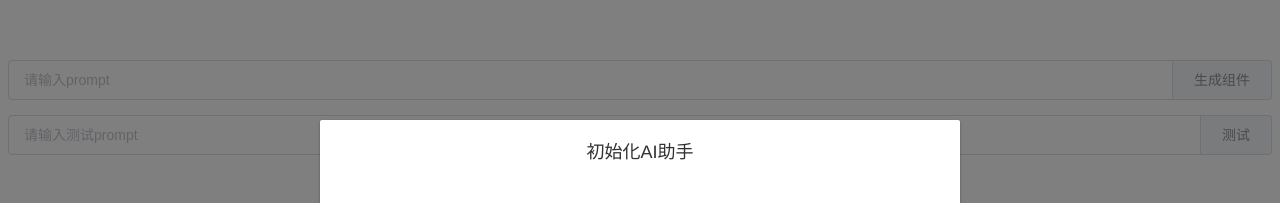
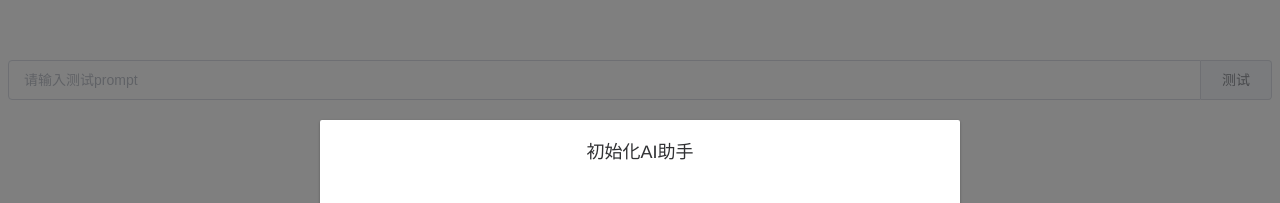
Before and after one commit to carverhong/hello-gpt, a Vue app: page / in a window 1280 px wide. Shown: the top 203 px of the page. Built offline with nearby package versions, Linux system fonts and the light colour scheme.

Commit message:
调整代码

```diff
--- a/src/App.vue
+++ b/src/App.vue
@@ -4,18 +4,13 @@
       <p v-for="(item, idx) in historyInput" :key="idx">
         {{ item }}
       </p>
-      <el-input v-model="currentInput" placeholder="请输入prompt">
+      <el-input v-model="prompt" placeholder="请输入测试prompt">
         <template slot="append">
-          <el-button @click="generate">生成组件</el-button>
+          <el-button @click="onSubmit" v-loading.fullscreen.lock="loading"
+            >测试</el-button
+          >
         </template>
       </el-input>
-      <div style="margin-top: 15px">
-        <el-input v-model="prompt" placeholder="请输入测试prompt">
-          <template slot="append">
-            <el-button @click="onSubmit">测试</el-button>
-          </template>
-        </el-input>
-      </div>
     </div>
     <component
       :is="compName"
@@ -23,7 +18,6 @@
       :tableHeader="helloTableParams.tableHeader"
       :canEdit="helloTableParams.canEdit"
       :canDelete="helloTableParams.canDelete"
-      :loading="loading"
     />
 
     <!-- 初始化apiKey -->
--- a/src/components/HelloTable.vue
+++ b/src/components/HelloTable.vue
@@ -1,11 +1,28 @@
 <template>
   <div>
-    <el-table v-loading="loading" :data="tableData" style="width: 100%">
-      <el-table-column v-for="(item, idx) in tableHeader" :key="idx" :prop="item.key" :label="item.key"></el-table-column>
+    <el-table :data="tableData" style="width: 100%">
+      <el-table-column
+        v-for="(item, idx) in tableHeader"
+        :key="idx"
+        :prop="item.key"
+        :label="item.key"
+      ></el-table-column>
       <el-table-column label="Operations" v-if="canEdit || canDelete">
         <template slot-scope="scope">
-          <el-button v-if="canEdit" type="primary" size="mini" @click="handleEdit(scope.$index, scope.row)">编辑</el-button>
-          <el-button v-if="canDelete" type="danger" size="mini" @click="handleDelete(scope.$index)">删除</el-button>
+          <el-button
+            v-if="canEdit"
+            type="primary"
+            size="mini"
+            @click="handleEdit(scope.$index, scope.row)"
+            >编辑</el-button
+          >
+          <el-button
+            v-if="canDelete"
+            type="danger"
+            size="mini"
+            @click="handleDelete(scope.$index)"
+            >删除</el-button
+          >
         </template>
       </el-table-column>
     </el-table>
@@ -34,53 +51,49 @@
 
 <script>
 export default {
-  name: 'HelloTable',
+  name: "HelloTable",
   props: {
     tableHeader: {
       type: Array,
-      default: () => []
+      default: () => [],
     },
     initTableData: {
       type: Array,
-      default: () => ([])
+      default: () => [],
     },
     canEdit: {
       type: Boolean,
-      default: () => false
+      default: () => false,
     },
     canDelete: {
       type: Boolean,
-      default: () => false
+      default: () => false,
     },
-    loading: {
-      type: Boolean,
-      default: () => false
-    }
   },
   data() {
     return {
       tableData: this.initTableData,
       editDialogVisible: false,
       editedData: {},
-    }
+    };
   },
   methods: {
     handleEdit(index, row) {
-      this.editedData = Object.assign({}, row)
-      this.editDialogVisible = true
+      this.editedData = Object.assign({}, row);
+      this.editDialogVisible = true;
     },
     handleDelete(index) {
-      this.tableData.splice(index, 1)
+      this.tableData.splice(index, 1);
     },
     handleSave() {
-      const index = this.tableData.indexOf(this.editedData)
+      const index = this.tableData.indexOf(this.editedData);
       if (index > -1) {
-        Object.assign(this.tableData[index], this.editedData)
+        Object.assign(this.tableData[index], this.editedData);
       } else {
-        this.tableData.push(this.editedData)
+        this.tableData.push(this.editedData);
       }
-      this.editDialogVisible = false
-    }
-  }
-}
+      this.editDialogVisible = false;
+    },
+  },
+};
 </script>
--- a/vue.config.js
+++ b/vue.config.js
@@ -41,7 +41,7 @@ module.exports = defineConfig({
           console.log('<========= /createCompletion', output.data);
           res.json({ status: 0, completion: output.data });
         }, err => {
-          console.log('<========= /createCompletion', err);
+          console.log('<========= /createCompletion', err.message);
           res.json({ status: 1, err: err.message });
         });
       });
@@ -65,7 +65,7 @@ module.exports = defineConfig({
           console.log('<========= /createChatCompletion', output.data);
           res.json({ status: 0, completion: output.data });
         }, err => {
-          console.log('<========= /createChatCompletion', err);
+          console.log('<========= /createChatCompletion', err.message);
           res.json({ status: 1, err: err.message });
         });
       });
```
Also changed, not shown: src/App2.vue (+5 -3 lines).
